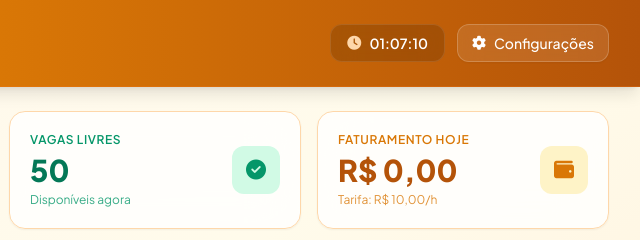
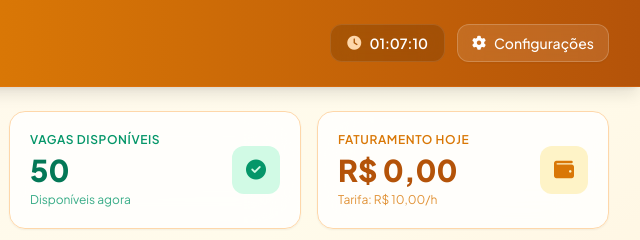
Before and after one commit to rouqog/meuProjetoNuvem, a website: page index.html in a window 1280 px wide. Shown: the top 240 px of the page, 639-1279 px from the left. Drawn offline with nearby package versions, Linux system fonts and the light colour scheme.

Commit message:
mudança nome vagas

```diff
--- a/index.html
+++ b/index.html
@@ -129,7 +129,7 @@
             <!-- Vagas Livres -->
             <div class="bg-white/80 backdrop-blur-xl p-5 rounded-2xl border border-orange-200 shadow-sm hover:shadow-md transition-all flex items-center justify-between group">
                 <div>
-                    <p class="text-xs font-semibold uppercase tracking-wider text-emerald-600">Vagas Livres</p>
+                    <p class="text-xs font-semibold uppercase tracking-wider text-emerald-600">Vagas Disponíveis</p>
                     <h3 id="stat-vagas-livres" class="text-3xl font-extrabold text-emerald-700 mt-1">50</h3>
                     <p class="text-xs text-emerald-600/80 mt-1">Disponíveis agora</p>
                 </div>
```
